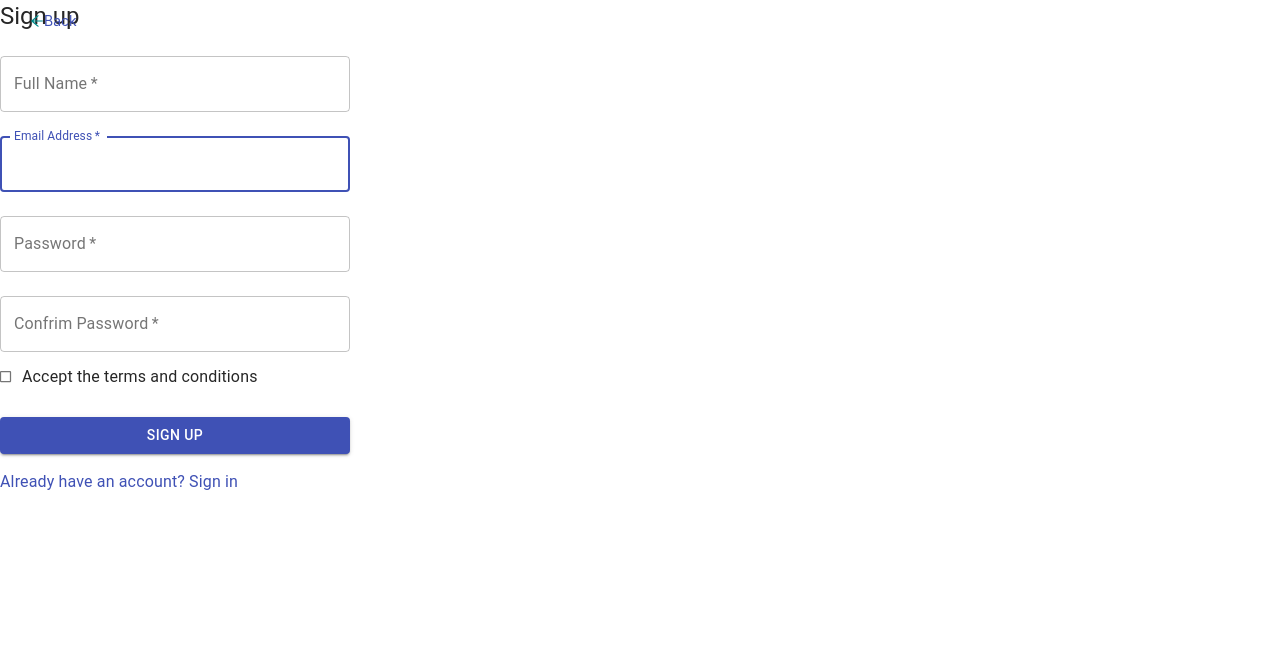
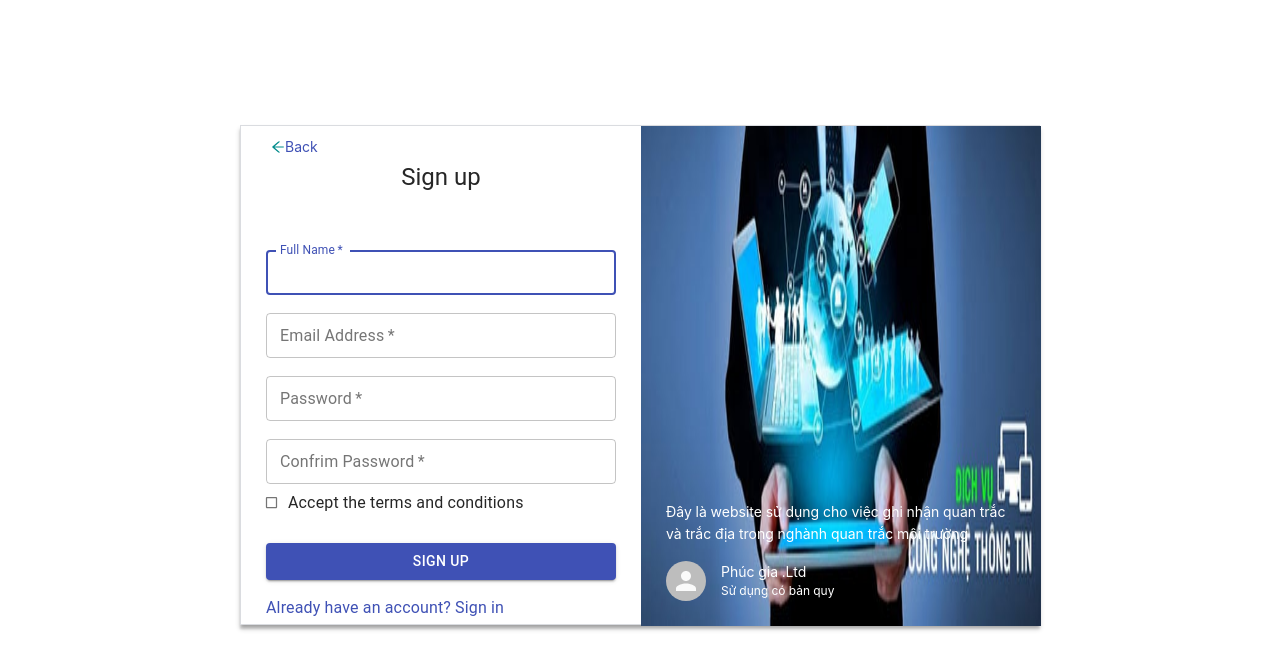
Before and after one commit to locnguyen99/QuanTracCT, a React (Create React App) app in the folder Frontend/ExampleFirst/my-app/: page /auth/signup in a window 1280 px wide. Shown: the top 670 px of the page. Built offline with nearby package versions, Linux system fonts and the light colour scheme.

Commit message:
Sigup update

```diff
--- /dev/null
+++ b/Frontend/ExampleFirst/my-app/src/Avatar.tsx
@@ -0,0 +1,13 @@
+import React from 'react'
+import { Avatar } from 'antd';
+import { UserOutlined } from '@ant-design/icons';
+
+export default class avatar extends React.Component {
+    render() {
+        return (
+            <div>
+                <Avatar icon={<UserOutlined />} />
+            </div>
+        );
+    }
+}
--- a/Frontend/ExampleFirst/my-app/src/Login.scss
+++ b/Frontend/ExampleFirst/my-app/src/Login.scss
@@ -48,29 +48,56 @@
             position: absolute;
         }
         .footer-login {
-            .avatar-login {
-                margin-top: 400px;
-                margin-left: 410px;
-                position: absolute;
+            height: calc(100% - 160px);
+            .right-footer {
+                height: 100px;
+                padding-left: 25px;
+                padding-top: 435px;
                 .phuc {
-                    font-size: 10px;
-                    width: 350px;
-                    line-height: 1.75;
-                    margin-top: 420px;
                     line-height: 5px;
                     color: white;
                     position: absolute;
+                    padding-left: 55px;
+                    padding-top: 8px;
+                    .top {
+                        font-size: 14px;
+                    }
+                    .bottom {
+                        font-size: 12px;
+                    }
                 }
             }
             .char-login {
-                font-size: 10px;
-                width: 350px;
+                height: 60px;
+                padding-left: 25px;
+                padding-top: 375px;
+                font-size: 14px;
+                width: 380px;
                 color: white;
                 position: absolute;
             }
         }
     }
 }
+
+.my-signup {
+    display: flex;
+    overflow: hidden;
+    // border-radius: 8px; lam tron canh
+    border: 1px solid #dadce0;
+    margin: 0 auto;
+    margin-top: 125px;
+    width: 800px;
+    height: 500px !important;
+    box-shadow: 0 4px 2px 0 rgba(0, 0, 0, 0.14), 0 3px 2px -2px rgba(0, 0, 0, 0.12), 0 4px 5px 0 rgba(0, 0, 0, 0.2);
+    .left-signup {
+        display: inline-block;
+        height: 100%;
+        width: 400px;
+        background-color: white;
+        flex-direction: column;
+        .header-signup {
+            height: 80px;
             .back {
                 margin-left: 30px;
                 margin-top: 10px;
@@ -78,4 +105,76 @@
                 color: darkcyan;
                 word-spacing: 1px;
             }
-//yy
+            .signup {
+                padding-top: 35px;
+                text-align: center;
+            }
+        }
+        .main-signup {
+            height: calc(100% - 80px);
+            display: flex;
+            align-items: center;
+            flex-direction: column;
+            padding-top: 20px;
+            .PrivateNotchedOutline-root-5 {
+                height: 50px !important;
+            }
+            .MuiOutlinedInput-input {
+                padding: 10px;
+            }
+        }
+    }
+    .MuiInputLabel-outlined {
+        transform: translate(14px, 15px) scale(1);
+    }
+    .right-signup {
+        display: inline-block;
+        width: calc(100% - 400px);
+        height: 100%;
+        background-color: white;
+        .img {
+            width: 400px;
+            height: 500px;
+            position: absolute;
+        }
+        .footer-signup {
+            height: calc(100% - 160px);
+            .right-footer {
+                height: 100px;
+                padding-left: 25px;
+                padding-top: 435px;
+                .phuc {
+                    line-height: 5px;
+                    color: white;
+                    position: absolute;
+                    padding-left: 55px;
+                    padding-top: 8px;
+                    .top {
+                        font-size: 14px;
+                    }
+                    .bottom {
+                        font-size: 12px;
+                    }
+                }
+            }
+            .char-signup {
+                height: 60px;
+                padding-left: 25px;
+                padding-top: 375px;
+                font-size: 14px;
+                width: 380px;
+                color: white;
+                position: absolute;
+            }
+        }
+    }
+}
+// .Items{
+//     height: 30px !important;
+// }
+// .PrivateNotchedOutline-root-5{
+//     height: 20px !important;
+// }
+// .test{
+//     height: 30px !important;
+// }
--- a/Frontend/ExampleFirst/my-app/src/Signin.tsx
+++ b/Frontend/ExampleFirst/my-app/src/Signin.tsx
@@ -124,14 +124,15 @@ export default function SignIn() {
                 <div className='right-login'>
                     <img src={picture} className="img" />
                     <div className='footer-login'>
-                        <div className='avatar-login'>
+                        <div className='char-login'>
+                            <p >Đây là website sử dụng cho việc ghi nhận quan trắc và trắc địa trong nghành quan trắc môi trường</p>
+                        </div>
+                        <div className='right-footer'>
                             <div className='phuc'>
-                                <p>Phúc gia .Ltd</p>
-                                <p>Sử dụng có bản quy</p>
+                                <p className='top'>Phúc gia .Ltd</p>
+                                <p className='bottom'>Sử dụng có bản quy</p>
                             </div>
-                        </div>
-                        <div>
-                            <p className='char-login'>Đây là website sử dụng cho việc ghi nhận quan trắc và trắc địa trong nghành quan trắc môi trường</p>
+                            <Avatar />
                         </div>
                     </div>
                 </div>
@@ -139,4 +140,3 @@ export default function SignIn() {
         </div >
     );
 }
-//yy
--- a/Frontend/ExampleFirst/my-app/src/Signup.tsx
+++ b/Frontend/ExampleFirst/my-app/src/Signup.tsx
@@ -9,7 +9,8 @@ import { makeStyles } from '@material-ui/core/styles';
 import Link from '@material-ui/core/Link';
 import Typography from '@material-ui/core/Typography';
 import { ArrowLeftOutlined } from '@ant-design/icons';
-
+import picture from './picture.jpg';
+import Avatar from '@material-ui/core/Avatar';
 
 
 const useStyles = makeStyles((theme) => ({
@@ -35,6 +36,9 @@ export default function SignUp() {
     const classes = useStyles();
     return (
         <div >
+            <div className='my-signup'>
+                <div className='left-signup'>
+                    <div className='header-signup'>
                         <div className='back'>
                             <ArrowLeftOutlined />
                             <Link href="/auth" >Back</Link>
@@ -44,9 +48,10 @@ export default function SignUp() {
                                 Sign up
                             </Typography>
                         </div>
-            <div className='formItems'>
+                    </div>
+                    <div className='main-signup'>
                         <form className={classes.form} noValidate >
-                    <TextField className='Items'
+                            <TextField
                                 variant="outlined"
                                 margin="normal"
                                 required
@@ -66,7 +71,6 @@ export default function SignUp() {
                                 label="Email Address"
                                 name="email"
                                 autoComplete="email"
-                        autoFocus
                             />
                             <TextField
                                 variant="outlined"
@@ -116,5 +120,22 @@ export default function SignUp() {
                         </form>
                     </div>
                 </div>
+                <div className='right-signup'>
+                    <img src={picture} className="img" />
+                    <div className='footer-signup'>
+                        <div className='char-signup'>
+                            <p >Đây là website sử dụng cho việc ghi nhận quan trắc và trắc địa trong nghành quan trắc môi trường</p>
+                        </div>
+                        <div className='right-footer'>
+                            <div className='phuc'>
+                                <p className='top'>Phúc gia .Ltd</p>
+                                <p className='bottom'>Sử dụng có bản quy</p>
+                            </div>
+                            <Avatar />
+                        </div>
+                    </div>
+                </div>
+            </div>
+        </div>
     );
 }
```
Lines whose indentation alone changed are shown as unchanged.
